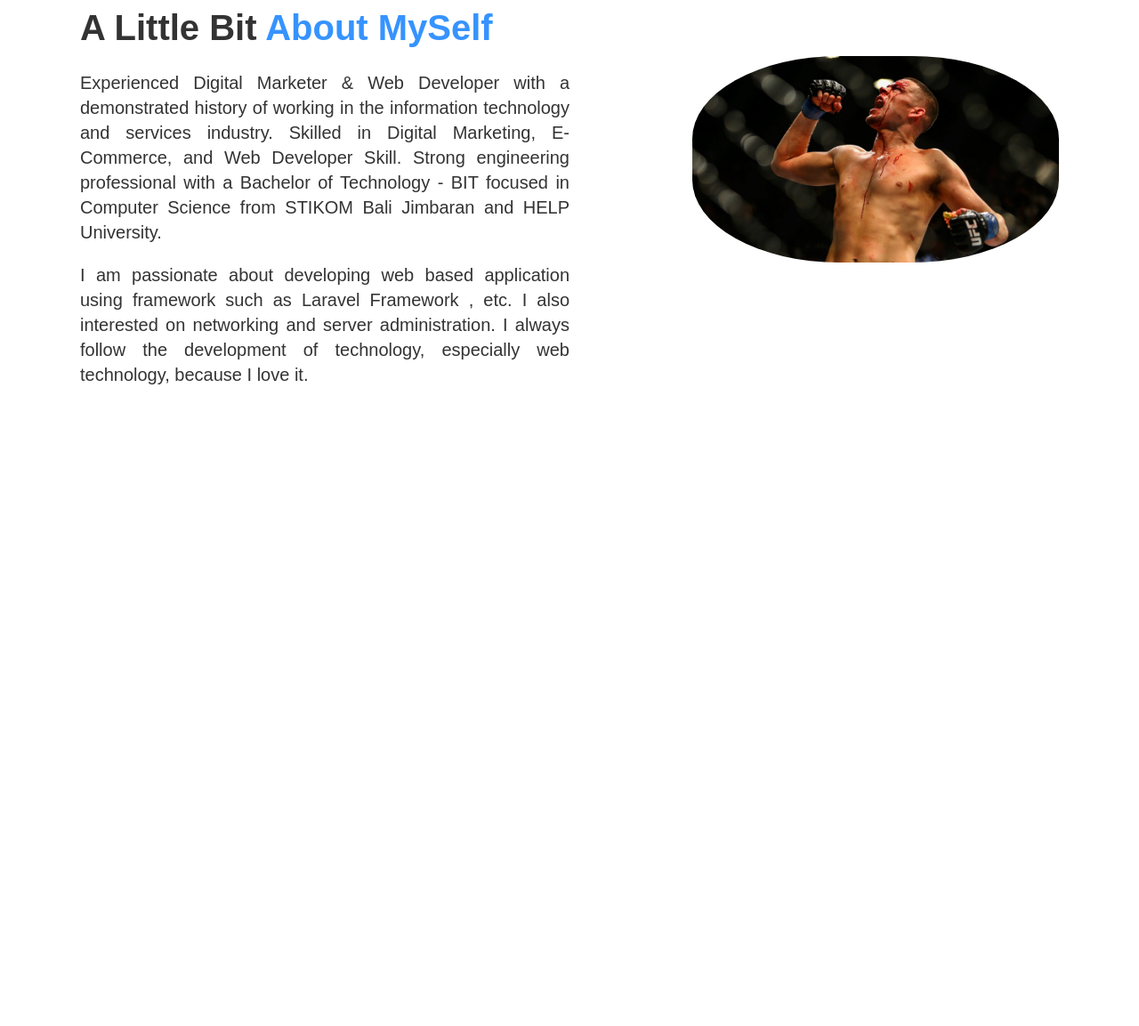
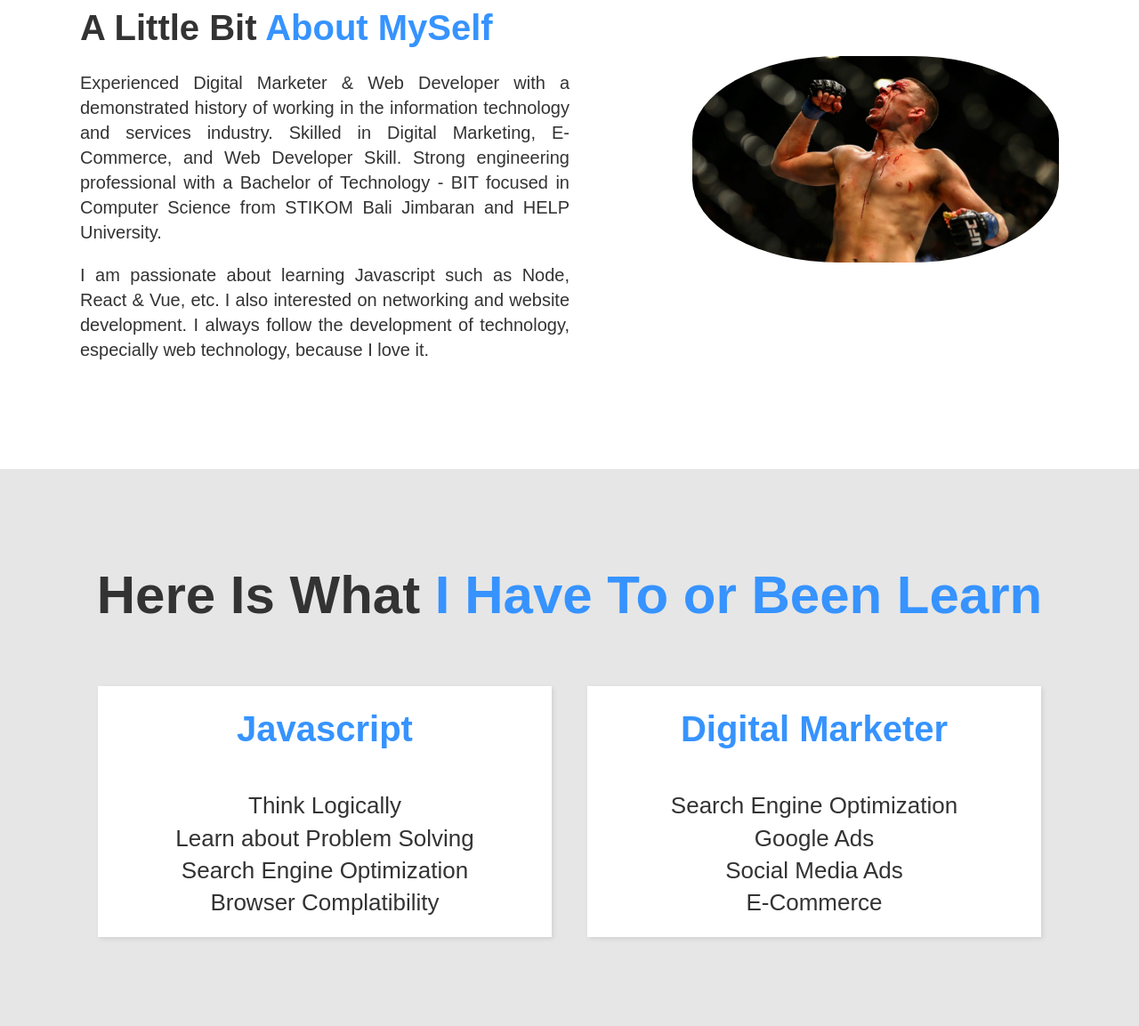
Before and after one commit to andikajayaw/project, a plain HTML site: page index.html in a window 1280 px wide. Shown: the part 1017-2170 px from the top of the page at 89% size. Before the commit the page ends 1572 px from the top, so only its background shows below. Drawn offline with Linux system fonts and the light colour scheme.

Commit message:
create learn section and css

```diff
--- a/index.html
+++ b/index.html
@@ -17,7 +17,7 @@
         <ul>
             <li><a href="#home">Home</a></li>
             <li><a href="#about">About</a></li>
-            <li><a href="#gallery">Gallery</a></li>
+            <li><a href="#learn">Learn</a></li>
             <li><a href="#contact">Contact</a></li>
         </ul>
     </nav>
@@ -26,7 +26,7 @@
     <header id="showcase">
         <div class="showcase-content">
             <div class="container">
-                <h1>Take Your Business to the <br> <span class="text-primary">Next Level</span></h1>
+                <h1>Take Your Time to see <br> <span class="text-primary">My Portfolio</span></h1>
                 <a href="#about" class="btn">FIND OUT NOW</a>
             </div>
         </div>
@@ -41,11 +41,49 @@
                     <h3>A Little Bit <span class="text-primary">About MySelf</span></h3>
                     <p class="lead">Experienced Digital Marketer & Web Developer with a demonstrated history of working in the information technology and services industry. Skilled in Digital Marketing, E-Commerce, and Web Developer Skill. Strong engineering professional
                         with a Bachelor of Technology - BIT focused in Computer Science from STIKOM Bali Jimbaran and HELP University. </p>
-                    <p class="lead">I am passionate about developing web based application using framework such as Laravel Framework , etc. I also interested on networking and server administration. I always follow the development of technology, especially web technology,
-                        because I love it.</p>
+                    <p class="lead">I am passionate about learning Javascript such as Node, React & Vue, etc. I also interested on networking and website development. I always follow the development of technology, especially web technology, because I love it.</p>
                 </div>
                 <div class="about-image">
                     <img src="img/picture.jpg" alt="Picture of MySelf">
+                </div>
+            </div>
+        </div>
+    </section>
+
+    <!-- Section: Services -->
+    <section id="learn" class="bg-light">
+        <div class="container">
+            <h2>Here Is What <span class="text-primary">I Have To or Been Learn</span></h2>
+            <div class="boxes">
+                <div class="box">
+                    <h3><span class="text-primary">Javascript</span></h3>
+                    <div class="feature">
+                        <i class="fas fa-check"></i> Think Logically
+                    </div>
+                    <div class="feature">
+                        <i class="fas fa-check"></i> Learn about Problem Solving
+                    </div>
+                    <div class="feature">
+                        <i class="fas fa-check"></i> Search Engine Optimization
+                    </div>
+                    <div class="feature">
+                        <i class="fas fa-check"></i> Browser Complatibility
+                    </div>
+                </div>
+                <div class="box">
+                    <h3><span class="text-primary">Digital Marketer</span></h3>
+                    <div class="feature">
+                        <i class="fas fa-check"></i> Search Engine Optimization
+                    </div>
+                    <div class="feature">
+                        <i class="fas fa-check"></i> Google Ads
+                    </div>
+                    <div class="feature">
+                        <i class="fas fa-check"></i> Social Media Ads
+                    </div>
+                    <div class="feature">
+                        <i class="fas fa-check"></i> E-Commerce
+                    </div>
                 </div>
             </div>
         </div>
--- a/style.css
+++ b/style.css
@@ -25,6 +25,11 @@ body {
 
 .text-primary {
     color: #3693ff;
+}
+
+.bg-light {
+    background: #e6e6e6;
+    color: #333;
 }
 
 
@@ -123,7 +128,8 @@ body {
     padding: 5rem 0;
 }
 
-#about h2 {
+#about h2,
+#learn h2 {
     text-align: center;
     font-size: 3rem;
     margin-bottom: 3rem;
@@ -158,3 +164,41 @@ body {
     border-radius: 40%;
     margin-top: 60px;
 }
+
+
+/* Section: Services */
+
+#learn {
+    padding: 5rem 0;
+}
+
+#learn h3 {
+    text-align: center;
+    margin-bottom: 2rem;
+    font-size: 2rem;
+}
+
+#learn .boxes {
+    display: flex;
+}
+
+#learn .box {
+    background: #fff;
+    flex: 1;
+    padding: 3rem;
+    margin: 0 3rem;
+    box-shadow: 2px 2px 5px #d1d1d1;
+    font-size: 1.3rem;
+    color: #333;
+    padding: 1rem;
+    margin: 0 1rem;
+    text-align: center;
+}
+
+
+/* #services .box {
+    color: #333;
+    padding: 1rem;
+    margin: 0 1rem;
+    text-align: center;
+} */
```
